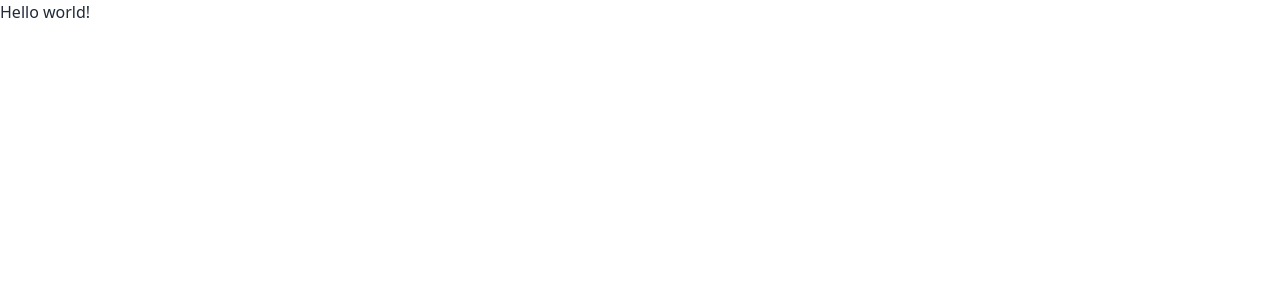
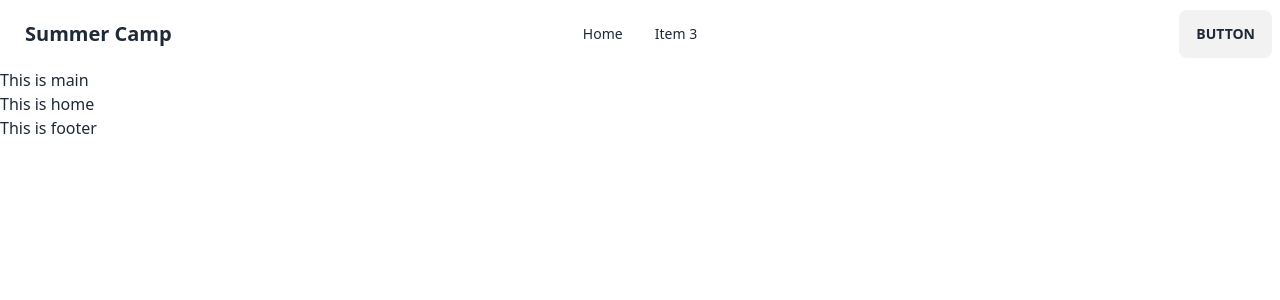
Before and after one commit to imranahmed20/summer-camp-client, a React (Vite) app: page / in a window 1280 px wide. Shown: the top 300 px of the page. Built offline with nearby package versions, Linux system fonts and the light colour scheme.

Commit message:
navbar added

```diff
--- /dev/null
+++ b/src/Layout/Main.jsx
@@ -0,0 +1,17 @@
+import React from 'react';
+import Navbar from '../Share/Navbar/Navbar';
+import Footer from '../Share/Footer/Footer';
+import { Outlet } from 'react-router-dom';
+
+const Main = () => {
+    return (
+        <div>
+            <Navbar></Navbar>
+            <h1>This is main</h1>
+            <Outlet></Outlet>
+            <Footer></Footer>
+        </div>
+    );
+};
+
+export default Main;
--- /dev/null
+++ b/src/Page/Error/Error.jsx
@@ -0,0 +1,11 @@
+import React from 'react';
+
+const Error = () => {
+    return (
+        <div>
+            <h1>This is error</h1>
+        </div>
+    );
+};
+
+export default Error;
--- /dev/null
+++ b/src/Page/Home/Home/Home.jsx
@@ -0,0 +1,11 @@
+import React from 'react';
+
+const Home = () => {
+    return (
+        <div>
+            <h1>This is home</h1>
+        </div>
+    );
+};
+
+export default Home;
--- /dev/null
+++ b/src/Share/Footer/Footer.jsx
@@ -0,0 +1,11 @@
+import React from 'react';
+
+const Footer = () => {
+    return (
+        <div>
+            <h1>This is footer</h1>
+        </div>
+    );
+};
+
+export default Footer;
--- /dev/null
+++ b/src/Share/Navbar/Navbar.jsx
@@ -0,0 +1,38 @@
+import React from 'react';
+import { Link } from 'react-router-dom';
+
+const Navbar = () => {
+    const navItem = <>
+        <li><Link to="/">Home</Link></li>
+        <li><a>Item 3</a></li>
+    </>
+    return (
+        <div>
+            <div className="navbar bg-base-100">
+                <div className="navbar-start">
+                    <div className="dropdown">
+                        <label tabIndex={0} className="btn btn-ghost lg:hidden">
+                            <svg xmlns="http://www.w3.org/2000/svg" className="h-5 w-5" fill="none" viewBox="0 0 24 24" stroke="currentColor"><path strokeLinecap="round" strokeLinejoin="round" strokeWidth="2" d="M4 6h16M4 12h8m-8 6h16" /></svg>
+                        </label>
+                        <ul tabIndex={0} className="menu menu-sm dropdown-content mt-3 p-2 shadow bg-base-100 rounded-box w-52">
+                            {navItem}
+
+                        </ul>
+                    </div>
+                    <a className="btn btn-ghost normal-case text-xl">Summer Camp</a>
+                </div>
+                <div className="navbar-center hidden lg:flex">
+                    <ul className="menu menu-horizontal px-1">
+                        {navItem}
+                    </ul>
+                </div>
+                <div className="navbar-end">
+                    <a className="btn">Button</a>
+                </div>
+            </div>
+
+        </div>
+    );
+};
+
+export default Navbar;
--- a/src/main.jsx
+++ b/src/main.jsx
@@ -5,11 +5,21 @@ import {
   createBrowserRouter,
   RouterProvider,
 } from "react-router-dom";
+import Main from './Layout/Main';
+import Home from './Page/Home/Home/Home';
+import Error from './Page/Error/Error';
 
 const router = createBrowserRouter([
   {
     path: "/",
-    element: <div>Hello world!</div>,
+    element: <Main></Main>,
+    errorElement: <Error></Error>,
+    children: [
+      {
+        path: '/',
+        element: <Home></Home>
+      }
+    ]
   },
 ]);
 
```
